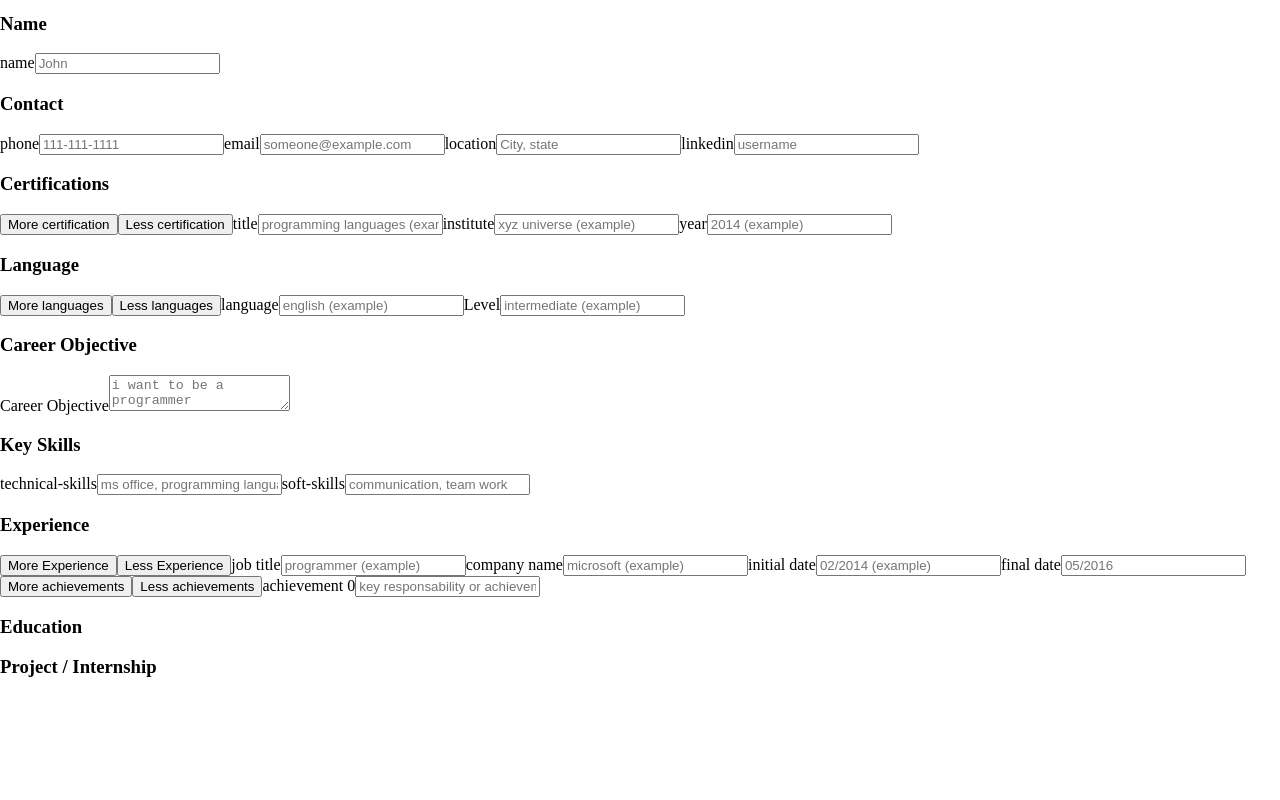
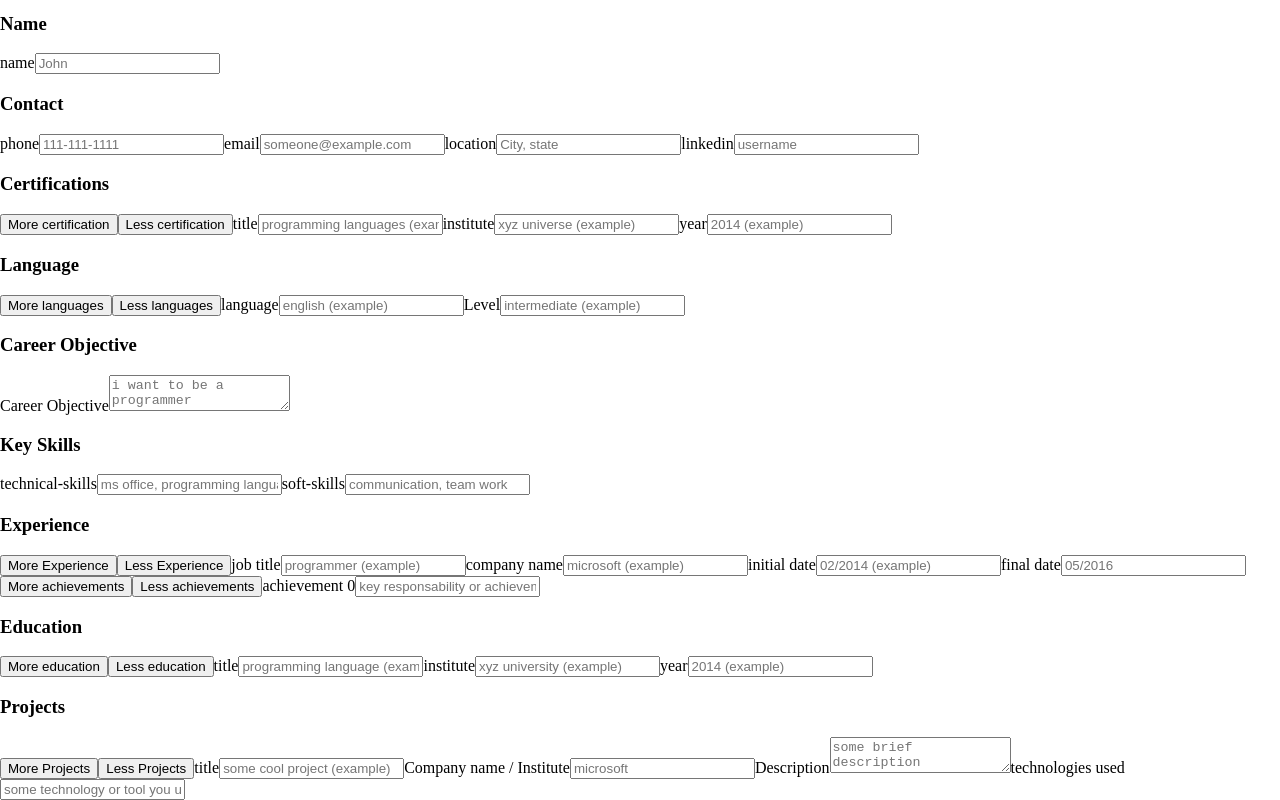
Before and after one commit to Meight76/Cv-application, a React (Vite) app: page / in a window 1280 px wide. Shown: the part 1059-1859 px from the top of the page. Before the commit the page ends 1756 px from the top, so only its background shows below. Built offline with nearby package versions, Linux system fonts and the light colour scheme.

Commit message:
finish all section inputs

```diff
--- a/src/App.jsx
+++ b/src/App.jsx
@@ -16,10 +16,32 @@ export default function App() {
     { title: null, level: null, id: crypto.randomUUID() },
   ]);
   const [careerObjective, setCareerObjective] = useState('');
-  const [keySkills, setKeySkills] = useState({ techSkills: [], softSkills: [] });
-  const [experience, setExperience] = useState([{jobTitle: null, companyName: null, initialDate: null, finalDate: null, achievements: [''], id: crypto.randomUUID()}]);
-  const [education, setEducation] = useState([{title: null, institute: null, year: null, id: crypto.randomUUID()}]);
-  const [projects, setProjects] = useState([{type: null, title: null, companyName: null, description: null, tech: null, id: crypto.randomUUID()}]);
+  const [keySkills, setKeySkills] = useState({
+    techSkills: [],
+    softSkills: [],
+  });
+  const [experience, setExperience] = useState([
+    {
+      jobTitle: null,
+      companyName: null,
+      initialDate: null,
+      finalDate: null,
+      achievements: [''],
+      id: crypto.randomUUID(),
+    },
+  ]);
+  const [education, setEducation] = useState([
+    { title: null, institute: null, year: null, id: crypto.randomUUID() },
+  ]);
+  const [projects, setProjects] = useState([
+    {
+      title: null,
+      companyName: null,
+      description: null,
+      tech: null,
+      id: crypto.randomUUID(),
+    },
+  ]);
   const [name, setName] = useState('');
 
   const resumeInfo = {
--- a/src/components/editor/Achievement-inputs.jsx
+++ b/src/components/editor/Achievement-inputs.jsx
@@ -1,23 +1,26 @@
-import InputSetup from "./Input-setup.jsx";
+import InputSetup from './Input-setup.jsx';
 
 export default function AchievementInputs(achievements, setAchievements) {
   function handleChange(e, i) {
-        setAchievements(achievements.map((el, mapIndex) => {
+    setAchievements(
+      achievements.map((el, mapIndex) => {
         if (mapIndex === i) return e.target.value;
         return el;
-        }));
+      })
+    );
   }
   return (index) => {
     const achiev = achievements[index];
     if (achiev === undefined) throw new Error("Couldn't find achievement");
     return (
       <InputSetup
-              value={achiev}
+        key={index}
+        value={achiev || ''}
         id={achiev?.slice(0, 20) + index}
         label={`achievement ${index}`}
         placeholder="key responsability or achievement"
-              onChange={e => handleChange(e, index)}
+        onChange={(e) => handleChange(e, index)}
       />
-        )
+    );
   };
 }
--- a/src/components/editor/Editor.jsx
+++ b/src/components/editor/Editor.jsx
@@ -2,9 +2,11 @@ import EditorSection from './Editor-section.jsx';
 import RepeatableInputSection from './Repeatable-input.jsx';
 import InputSetup from './Input-setup.jsx';
 import ContactInputs from './Contact-inputs.jsx';
-import CertificationInput from './Certification-inputs.jsx';
-import LanguagesInput from './Languages-input.jsx';
+import CertificationInputs from './Certification-inputs.jsx';
+import LanguagesInputs from './Languages-input.jsx';
 import ExperienceInputs from './Experience-inputs.jsx';
+import EducationInputs from './Education-inputs.jsx';
+import ProjectInputs from './Project-inputs.jsx';
 
 export default function Editor({ resumeInfo, resumeSet }) {
   const {
@@ -38,7 +40,7 @@ export default function Editor({ resumeInfo, resumeSet }) {
       </header>
       <EditorSection title="Name">
         <InputSetup
-          value={name}
+          value={name || ''}
           id="name"
           placeholder="John"
           onChange={(e) => setName(e.target.value)}
@@ -50,7 +52,7 @@ export default function Editor({ resumeInfo, resumeSet }) {
       <RepeatableInputSection
         title="Certifications"
         repeat={certifications.length === 0 ? 1 : certifications.length}
-        render={CertificationInput}
+        render={CertificationInputs}
         value={certifications}
         setFunction={setCertifications}
         fieldName="certification"
@@ -61,7 +63,7 @@ export default function Editor({ resumeInfo, resumeSet }) {
         value={languages}
         setFunction={setLanguages}
         fieldName="languages"
-        render={LanguagesInput}
+        render={LanguagesInputs}
       />
       <EditorSection title="Career Objective">
         <label htmlFor="career-objective">Career Objective</label>
@@ -70,14 +72,13 @@ export default function Editor({ resumeInfo, resumeSet }) {
           id="career-objective"
           placeholder="i want to be a programmer"
           onChange={(e) => setCareerObjective(e.target.value)}
-        >
-          {careerObjective}
-        </textarea>
+          value={careerObjective}
+        ></textarea>
       </EditorSection>
       <EditorSection title="Key Skills">
         <InputSetup
           id="technical-skills"
-          value={keySkills.techSkills}
+          value={keySkills.techSkills || ''}
           placeholder="ms office, programming languages, tools"
           onChange={(e) =>
             setKeySkills({ ...keySkills, techSkills: e.target.value })
@@ -85,7 +86,7 @@ export default function Editor({ resumeInfo, resumeSet }) {
         />
         <InputSetup
           id="soft-skills"
-          value={keySkills.softSkills}
+          value={keySkills.softSkills || ''}
           placeholder="communication, team work"
           onChange={(e) =>
             setKeySkills({ ...keySkills, softSkills: e.target.value })
@@ -93,15 +94,29 @@ export default function Editor({ resumeInfo, resumeSet }) {
         />
       </EditorSection>
       <RepeatableInputSection
-        title='Experience'
+        title="Experience"
         repeat={experience.length}
-        fieldName='Experience'
+        fieldName="Experience"
         setFunction={setExperience}
         value={experience}
         render={ExperienceInputs}
-        />
-      <EditorSection title="Education"></EditorSection>
-      <EditorSection title="Project / Internship"></EditorSection>
+      />
+      <RepeatableInputSection
+        title="Education"
+        repeat={education.length}
+        fieldName="education"
+        setFunction={setEducation}
+        value={education}
+        render={EducationInputs}
+      />
+      <RepeatableInputSection
+        title="Projects"
+        repeat={projects.length}
+        fieldName="Projects"
+        setFunction={setProjects}
+        value={projects}
+        render={ProjectInputs}
+      />
     </section>
   );
 }
--- /dev/null
+++ b/src/components/editor/Education-inputs.jsx
@@ -0,0 +1,43 @@
+import { Fragment } from 'react';
+import InputSetup from './Input-setup.jsx';
+
+export default function EducationInputs(education, setEducation) {
+  function handleChange(e, prop, ArrIndex) {
+    const newObj = { ...education[ArrIndex] };
+    newObj[prop] = e.target.value;
+    setEducation(
+      education.map((el, mapIndex) => {
+        if (mapIndex === ArrIndex) return newObj;
+        return el;
+      })
+    );
+  }
+  return (index) => {
+    const eduObj = education[index];
+    return (
+      <Fragment key={eduObj.id}>
+        <InputSetup
+          id={`title-${eduObj.id}`}
+          label="title"
+          value={eduObj.title || ''}
+          placeholder="programming language (example)"
+          onChange={(e) => handleChange(e, 'title', index)}
+        />
+        <InputSetup
+          id={`institute-${eduObj.id}`}
+          label="institute"
+          value={eduObj.institute || ''}
+          placeholder="xyz university (example)"
+          onChange={(e) => handleChange(e, 'institute', index)}
+        />
+        <InputSetup
+          id={`year-${eduObj.id}`}
+          label="year"
+          value={eduObj.year || ''}
+          placeholder="2014 (example)"
+          onChange={(e) => handleChange(e, 'year', index)}
+        />
+      </Fragment>
+    );
+  };
+}
--- /dev/null
+++ b/src/components/editor/Project-inputs.jsx
@@ -0,0 +1,49 @@
+import { Fragment } from 'react';
+import InputSetup from './Input-setup.jsx';
+export default function ProjectInputs(projects, setProjects) {
+  function handleChange(e, prop, arrIndex) {
+    const newObj = { ...projects[arrIndex] };
+    newObj[prop] = e.target.value;
+    setProjects(
+      projects.map((el, mapIndex) => {
+        if (arrIndex === mapIndex) return newObj;
+        return el;
+      })
+    );
+  }
+  return (index) => {
+    const projObj = projects[index];
+    return (
+      <Fragment key={projObj.id}>
+        <InputSetup
+          id={`title-${index}`}
+          label="title"
+          value={projObj.title || ''}
+          placeholder="some cool project (example)"
+          onChange={(e) => handleChange(e, 'title', index)}
+        />
+        <InputSetup
+          id={`company-name-${index}`}
+          label="Company name / Institute"
+          value={projObj.companyName || ''}
+          placeholder="microsoft"
+          onChange={(e) => handleChange(e, 'companyName', index)}
+        />
+        <label htmlFor={`description-${index}`}>Description</label>
+        <textarea
+          id={`description-${index}`}
+          value={projObj.description || ''}
+          placeholder="some brief description"
+          onChange={(e) => handleChange(e, 'description', index)}
+        ></textarea>
+        <InputSetup
+          id={`tech-used-${index}`}
+          label="technologies used"
+          value={projObj.tech || ''}
+          placeholder="some technology or tool you used (if any)"
+          onChange={(e) => handleChange(e, 'tech', index)}
+        />
+      </Fragment>
+    );
+  };
+}
--- a/src/components/editor/Repeatable-input.jsx
+++ b/src/components/editor/Repeatable-input.jsx
@@ -5,15 +5,15 @@ export default function RepeatableInputSection({
   fieldName = '',
   setFunction,
   value,
-  showTitle=true,
-  isObj=true
+  showTitle = true,
+  isObj = true,
 }) {
   function handleClickMore() {
     const copy = [...value];
-    if (isObj){
+    if (isObj) {
       copy.push({ id: crypto.randomUUID() });
     } else {
-      copy.push('')
+      copy.push('');
     }
     setFunction(copy);
   }
@@ -31,9 +31,10 @@ export default function RepeatableInputSection({
       <button className="less-field" onClick={handleClickLess}>
         Less {fieldName}
       </button>
-      {Array.from({ length: repeat }, (_, index) =>
-        render(value, setFunction)(index)
-      )}
+      {render &&
+        Array.from({ length: repeat }, (_, index) =>
+          render(value, setFunction)(index)
+        )}
     </section>
   );
 }
--- a/src/components/resume/Education.jsx
+++ b/src/components/resume/Education.jsx
@@ -1,12 +1,21 @@
 export default function Education({ education }) {
   const educationUi = education.map((edu, index) => {
+    if (!(edu.title || edu.institute || edu.year)) return;
     return (
       <li key={`${edu?.title?.slice(0, 20)}-${edu.year}-${index}`}>
-        {edu.title + ' | ' + edu.institute + ' | ' + edu.year}
+        {(edu.title || 'Course Name') +
+          ' | ' +
+          (edu.institute || 'Institute') +
+          ' | ' +
+          (edu.year || 'Year')}
       </li>
     );
   });
-  if (educationUi.length > 0) return <ul>{educationUi}</ul>;
+  if (
+    educationUi.length > 0 &&
+    !(educationUi.length === 1 && educationUi[0] === undefined)
+  )
+    return <ul>{educationUi}</ul>;
 
   return (
     <ul>
--- a/src/components/resume/Project.jsx
+++ b/src/components/resume/Project.jsx
@@ -1,14 +1,15 @@
 export default function Project({ projects }) {
   const projectsUi = projects.map((proj, index) => {
-    const { type, title, companyName, description, tech } = proj;
+    const { title, companyName, description, tech } = proj;
     return (
       <article
         key={`${title?.slice(0, 20)}-${companyName?.slice(0, 20)}-${index}`}
       >
         <h3>
-          {(type || 'Project/Internship') +
-            (title || 'title') +
-            (companyName || 'Company/Institute Name')}
+          {
+            (title || 'title') + '-' +
+            (companyName || 'Company/Institute Name')
+            }
         </h3>
         <p className="project-description">
           {description || 'Brief description'}
```
Also changed, not shown: src/components/editor/Experience-inputs.jsx (+28 -25 lines). Lines whose indentation alone changed are shown as unchanged.
